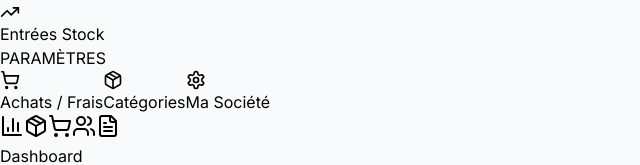
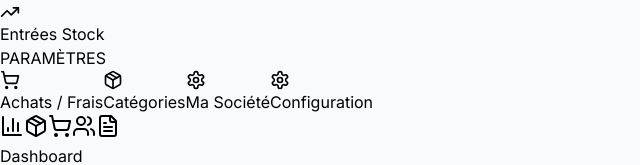
Before and after one commit to Ralphi1475/Inventix, a Next.js app in the folder src/: page /gestion in a window 1280 px wide. Shown: the part 226-391 px from the top of the page, without its empty margins (0-640 px from the left). Built offline with nearby package versions, Linux system fonts and the light colour scheme.

Commit message:
Update page.tsx

```diff
--- a/src/app/gestion/page.tsx
+++ b/src/app/gestion/page.tsx
@@ -222,6 +222,7 @@ export default function GestionApp() {
           <NavItem icon={<ShoppingCart size={20} />} label="Achats / Frais" active={currentPage === 'achats'} onClick={() => setCurrentPage('achats')} />
           <NavItem icon={<Package size={20} />} label="Catégories" active={currentPage === 'categories'} onClick={() => setCurrentPage('categories')} />
           <NavItem icon={<Settings size={20} />} label="Ma Société" active={currentPage === 'parametres'} onClick={() => setCurrentPage('parametres')} />
+		  <NavItem icon={<Settings size={20} />} label="Configuration" active={currentPage === 'config'} onClick={() => setCurrentPage('config')} />
         </nav>
       </div>
       <div className="md:hidden fixed bottom-0 left-0 right-0 bg-blue-900 text-white flex justify-around p-2 z-50">
```
